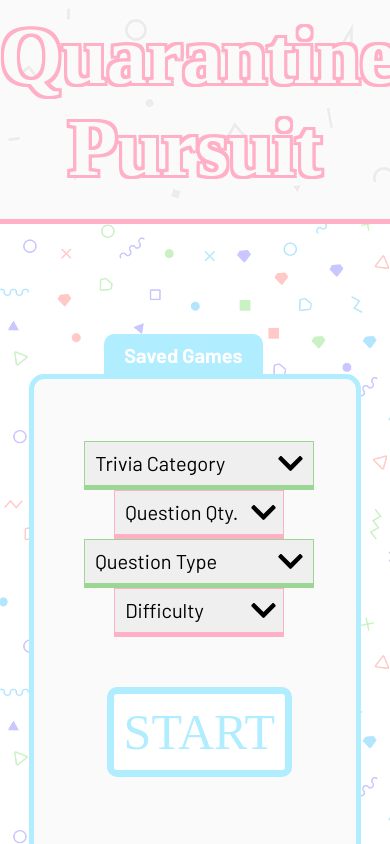
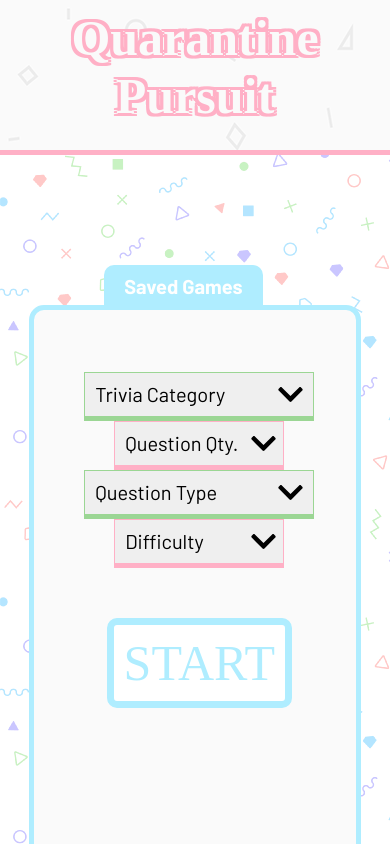
Before and after one commit to Quarantine-Pursuit/quarantineTrivia, a React (Create React App) app: page / in a window 390 px wide. Shown: the top 844 px of the page. Built offline with nearby package versions, Linux system fonts and the light colour scheme; a web font is replaced by a local one.

Commit message:
header media

```diff
--- a/src/App.css
+++ b/src/App.css
@@ -504,7 +504,6 @@ footer {
         margin: 5px;
     }
 
-
     .triviaContainer::before {
         content: none;
     }
@@ -558,6 +557,10 @@ footer {
     .popUp {
         margin-top: 50px;
     }
+
+    h1 {
+        font-size: 3rem;
+    }
 }
 
 
@@ -587,6 +590,9 @@ footer {
         font-size: 0.8rem;
     }
 
+    h1 {
+        font-size: 2.5rem;
+    }
 
 }
 
```
